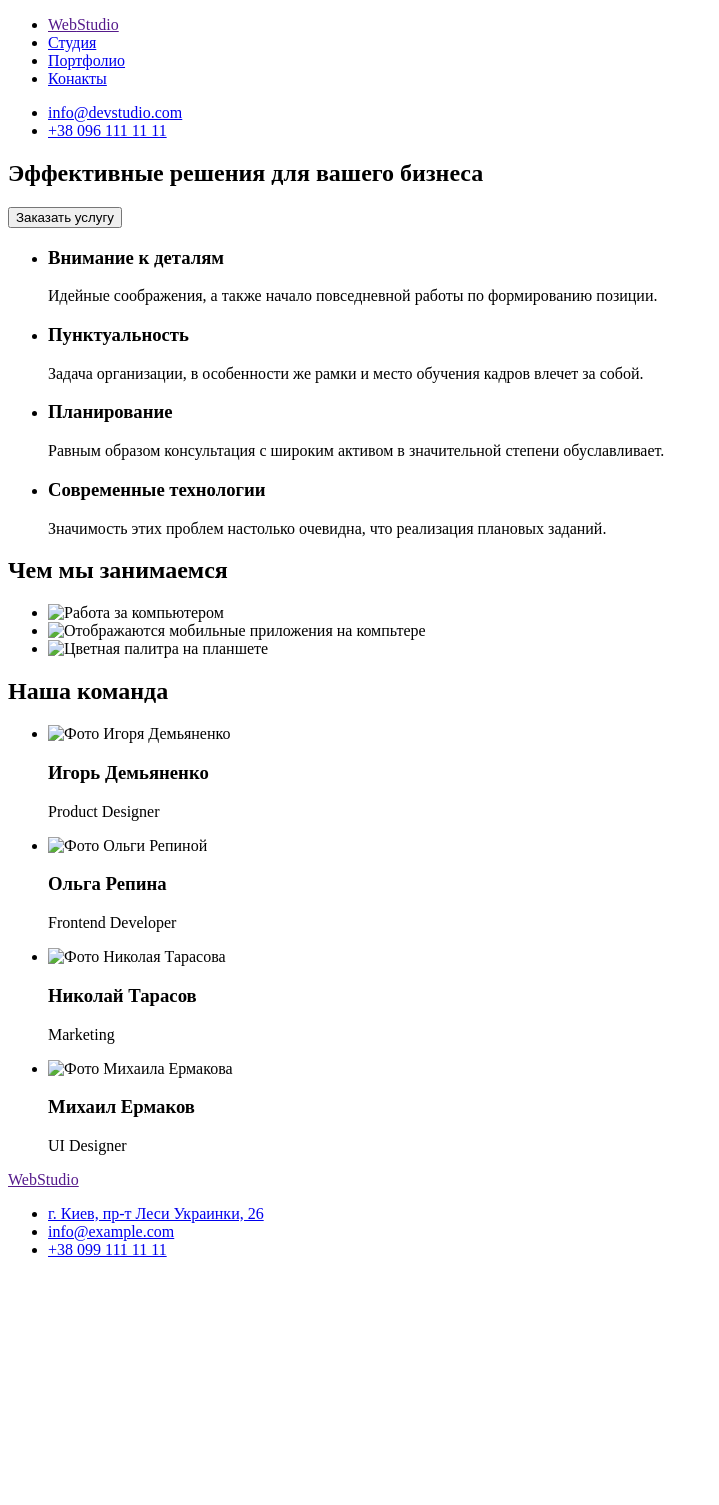
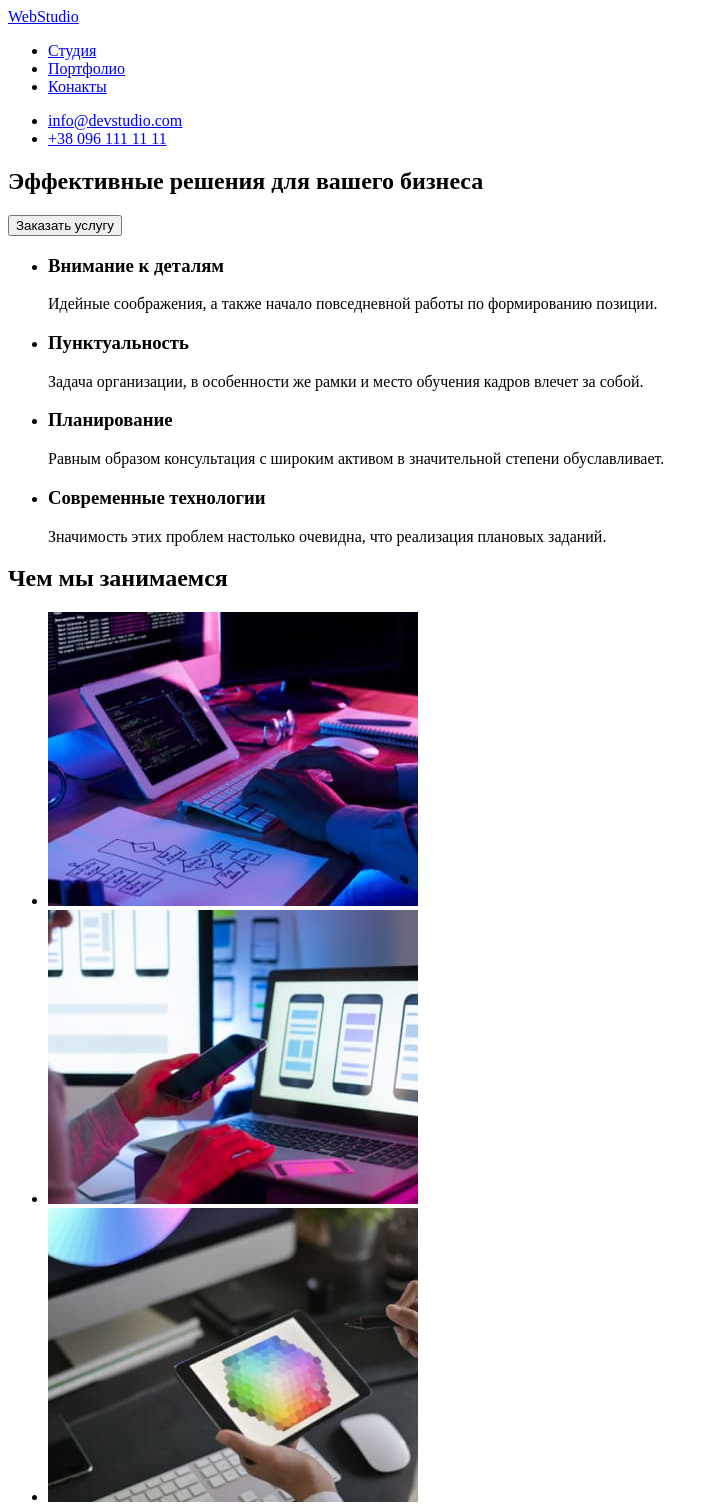
Before and after one commit to KaterynaTesta/goit-markup-hw-01, a plain HTML site: page index.html in a window 1280 px wide. Shown: the top 1505 px of the page, without its empty margins (0-719 px from the left). Before the commit the page ends 1275 px from the top, so only its background shows below. Drawn offline with Linux system fonts and the light colour scheme.

Commit message:
add link

```diff
--- a/index.html
+++ b/index.html
@@ -10,10 +10,8 @@
     <!--Шапка-->
     <header>
       <nav>
+        <a href="./index.html" lang="en"> <span>Web</span>Studio</a>
         <ul>
-          <li>
-            <a href="" lang="en"> <span>Web</span>Studio</a>
-          </li>
           <li><a href="#">Студия</a></li>
           <li><a href="#">Портфолио</a></li>
           <li><a href="#">Конакты</a></li>
@@ -61,7 +59,7 @@
         <ul>
           <li>
             <img
-              src="./images/what-we-do/a.jpg"
+              src="./images/what_we_do/img_desktop.jpg"
               alt="Работа за компьютером"
               width="370"
               height="294"
@@ -69,7 +67,7 @@
           </li>
           <li>
             <img
-              src="./images/what-we-do/b.jpg"
+              src="./images/what_we_do/img_mobile.jpg"
               alt="Отображаются мобильные приложения на компьтере"
               width="370"
               height="294"
@@ -77,7 +75,7 @@
           </li>
           <li>
             <img
-              src="./images/what-we-do/c.jpg"
+              src="./images/what_we_do/img_tab.jpg"
               alt="Цветная палитра на планшете"
               width="370"
               height="294"
@@ -91,7 +89,7 @@
         <ul>
           <li>
             <img
-              src="./images/our-team/igor.jpg"
+              src="./images/our_team/igor.jpg"
               alt="Фото Игоря Демьяненко"
               width="270"
               height="260"
@@ -101,7 +99,7 @@
           </li>
           <li>
             <img
-              src="./images/our-team/olga.jpg"
+              src="./images/our_team/olga.jpg"
               alt="Фото Ольги Репиной"
               width="270"
               height="260"
@@ -111,7 +109,7 @@
           </li>
           <li>
             <img
-              src="./images/our-team/nikolaj.jpg"
+              src="./images/our_team/nikolaj.jpg"
               alt="Фото Николая Тарасова"
               width="270"
               height="260"
@@ -121,7 +119,7 @@
           </li>
           <li>
             <img
-              src="./images/our-team/michael.jpg"
+              src="./images/our_team/michael.jpg"
               alt="Фото Михаила Ермакова"
               width="270"
               height="260"
@@ -135,17 +133,14 @@
     <!--Подвал-->
     <footer>
       <!--Логотип компании-->
-      <section>
-        <a href="" lang="en"> <span>Web</span>Studio</a>
-      </section>
+
+      <a href="#" lang="en"> <span>Web</span>Studio</a>
+
       <!--Контактные данные-->
-      <section>
+
       <ul>
         <li>
-            <a
-              href="https://goo.gl/maps/qAfCvyjsyysp9pY69"
-              target="_blank"
-              rel="noopener noreferrer"
+          <a href="https://goo.gl/maps/qAfCvyjsyysp9pY69" target="_blank" rel="noopener noreferrer"
             >г. Киев, пр-т Леси Украинки, 26</a
           >
         </li>
@@ -156,7 +151,6 @@
           <a href="tel:+380991111111">+38 099 111 11 11</a>
         </li>
       </ul>
-      </section>
     </footer>
   </body>
 </html>
```
Lines whose indentation alone changed are shown as unchanged.
